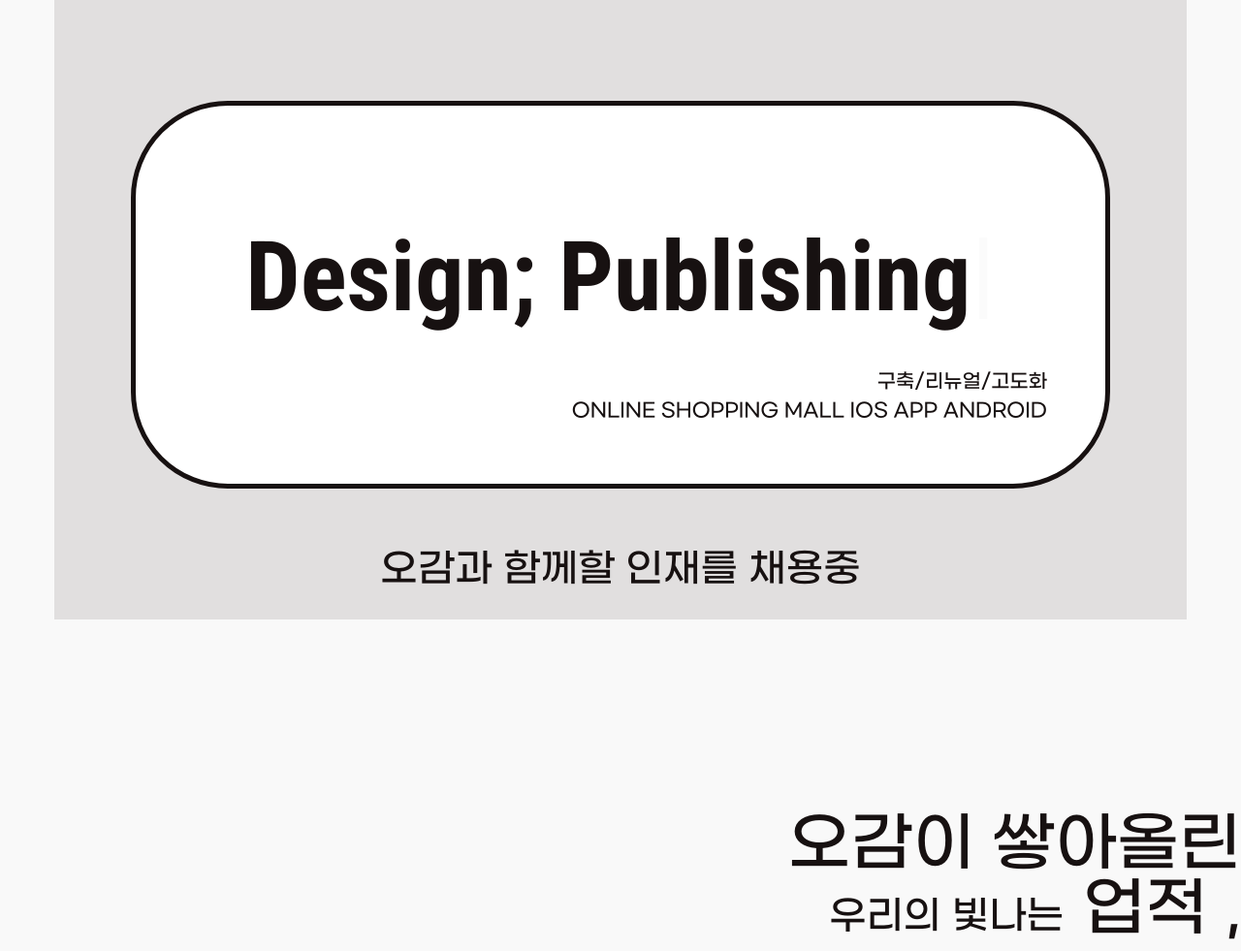
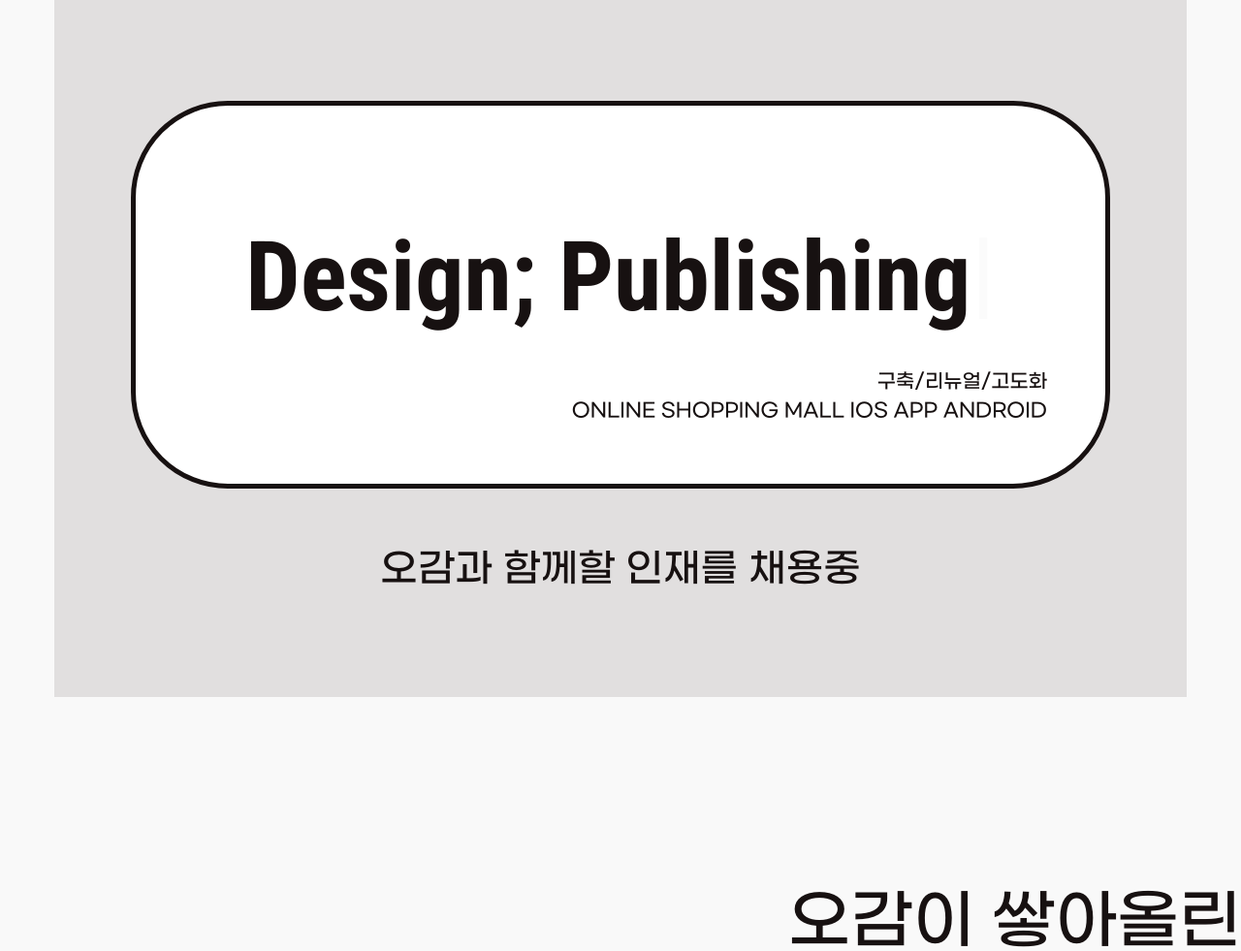
Before and after one commit to ogamcorporation/5gamcorporation, a PHP site: page / in a window 1280 px wide. Shown: the part 1918-2899 px from the top of the page at 97% size. Run offline with PHP 8.4, Linux system fonts and the light colour scheme; style sheets or scripts are compiled from the project's sources; some web fonts are replaced.

Commit message:
디자인수정

```diff
--- a/css/main.css
+++ b/css/main.css
@@ -131,7 +131,7 @@ h3 {
 .section3 .hire_cnt {
   font-family: GMarket;
   width: 100%;
-  height: 80vh;
+  height: 90vh;
   background-color: #E1DFDF;
   padding-top: 9%;
 }
--- a/css/main.scss
+++ b/css/main.scss
@@ -128,7 +128,7 @@ h3{
   .hire_cnt{
     font-family: GMarket;
     width: 100%;
-    height: 80vh;
+    height: 90vh;
     background-color: #E1DFDF;
     padding-top: 9%;
     .txt_wrap{
```
